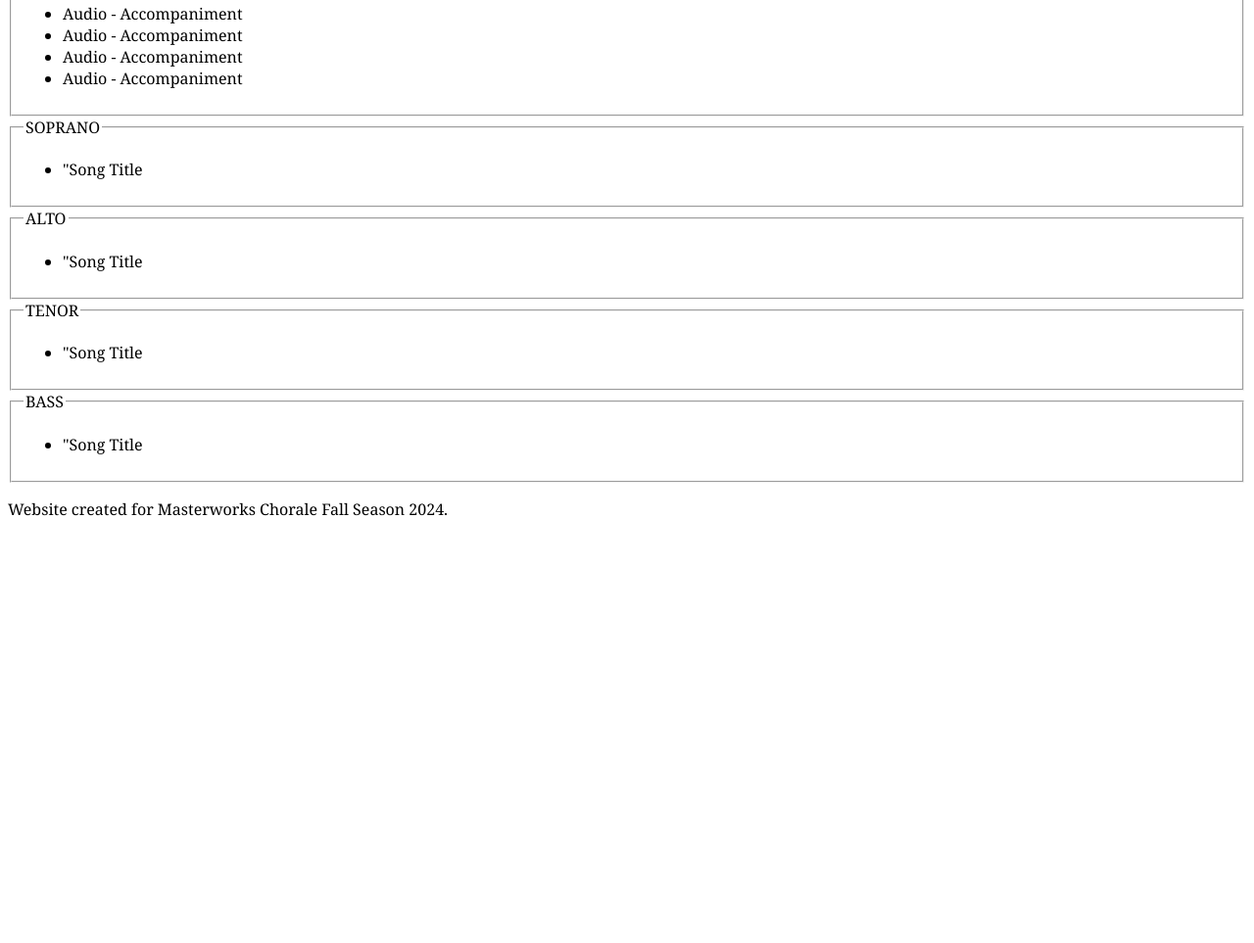
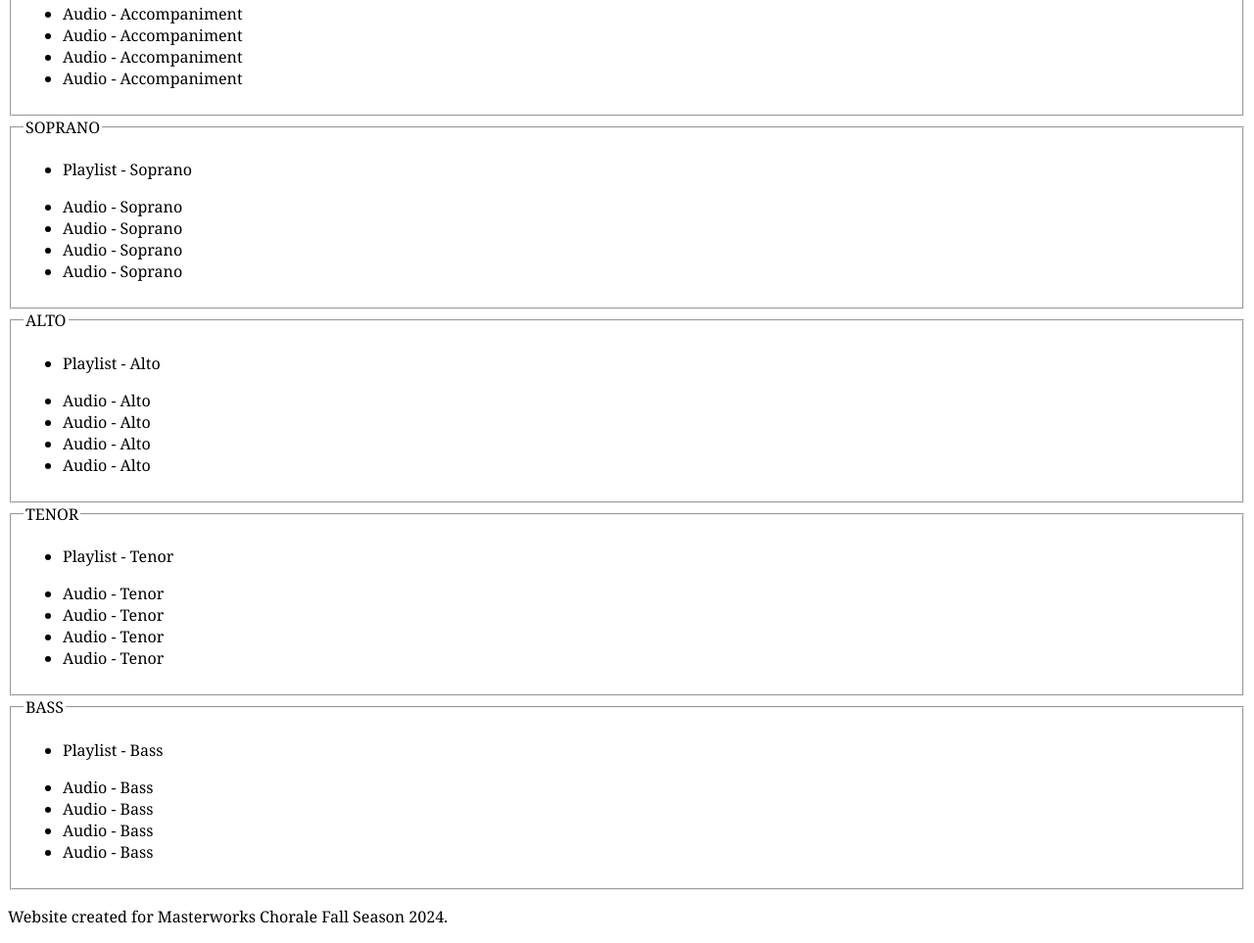
Before and after one commit to jmmauthe/masterworks-rehearsal-links, a plain HTML site: page index.html in a window 1280 px wide. Shown: the part 441-1404 px from the top of the page at 98% size. Before the commit the page ends 988 px from the top, so only its background shows below. Drawn offline with Linux system fonts and the light colour scheme.

Commit message:
Update index.html
Added ul & li elements to all sections

```diff
--- a/index.html
+++ b/index.html
@@ -48,32 +48,35 @@
             <fieldset>
                 <legend>SATB</legend>
                 <div class="voices">
-                    <ul>
+                    <ul class="playlist">
                         <li>Playlist - Choral Performances</li>
                     </ul>
-                    <ul>
+                    <ul class="website">
                         <li>Website - "Amazing Grace"</li>
                         <li>Website - "Music Down In My Soul"</li>
                     </ul>
-                    <ul>
+                    <ul class="audio">
                         <li>Audio - Accompaniment</li>
                         <li>Audio - Accompaniment</li>
                         <li>Audio - Accompaniment</li>
                         <li>Audio - Accompaniment</li>
                     </ul>
-
                 </div>
-
             </fieldset>
         </section>
-
 
         <section>
             <fieldset>
                 <legend>SOPRANO</legend>
                 <div class="soprano">
-                    <ul>
-                        <li>"Song Title</li>
+                    <ul class="playlist">
+                        <li>Playlist - Soprano</li>
+                    </ul>
+                    <ul class="audio">
+                        <li>Audio - Soprano</li>
+                        <li>Audio - Soprano</li>
+                        <li>Audio - Soprano</li>
+                        <li>Audio - Soprano</li>
                     </ul>
                 </div>
             </fieldset>
@@ -83,8 +86,14 @@
             <fieldset>
                 <legend>ALTO</legend>
                 <div class="alto">
-                    <ul>
-                        <li>"Song Title</li>
+                    <ul class="playlist">
+                        <li>Playlist - Alto</li>
+                    </ul>
+                    <ul class="audio">
+                        <li>Audio - Alto</li>
+                        <li>Audio - Alto</li>
+                        <li>Audio - Alto</li>
+                        <li>Audio - Alto</li>
                     </ul>
                 </div>
             </fieldset>
@@ -94,8 +103,14 @@
             <fieldset>
                 <legend>TENOR</legend>
                 <div class="tenor">
-                    <ul>
-                        <li>"Song Title</li>
+                    <ul class="playlist">
+                        <li>Playlist - Tenor</li>
+                    </ul>
+                    <ul class="audio">
+                        <li>Audio - Tenor</li>
+                        <li>Audio - Tenor</li>
+                        <li>Audio - Tenor</li>
+                        <li>Audio - Tenor</li>
                     </ul>
                 </div>
             </fieldset>
@@ -105,8 +120,14 @@
             <fieldset>
                 <legend>BASS</legend>
                 <div class="bass">
-                    <ul>
-                        <li>"Song Title</li>
+                    <ul class="playlist">
+                        <li>Playlist - Bass</li>
+                    </ul>
+                    <ul class="audio">
+                        <li>Audio - Bass</li>
+                        <li>Audio - Bass</li>
+                        <li>Audio - Bass</li>
+                        <li>Audio - Bass</li>
                     </ul>
                 </div>
             </fieldset>
```
